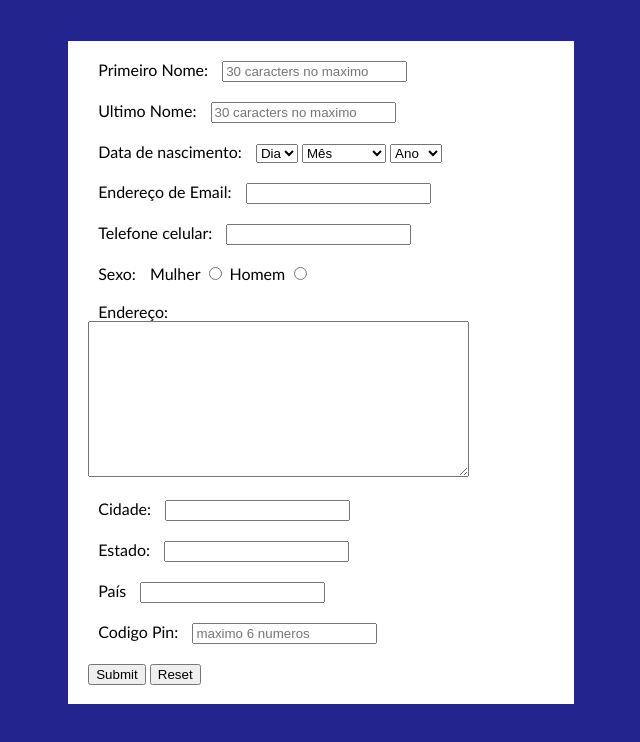
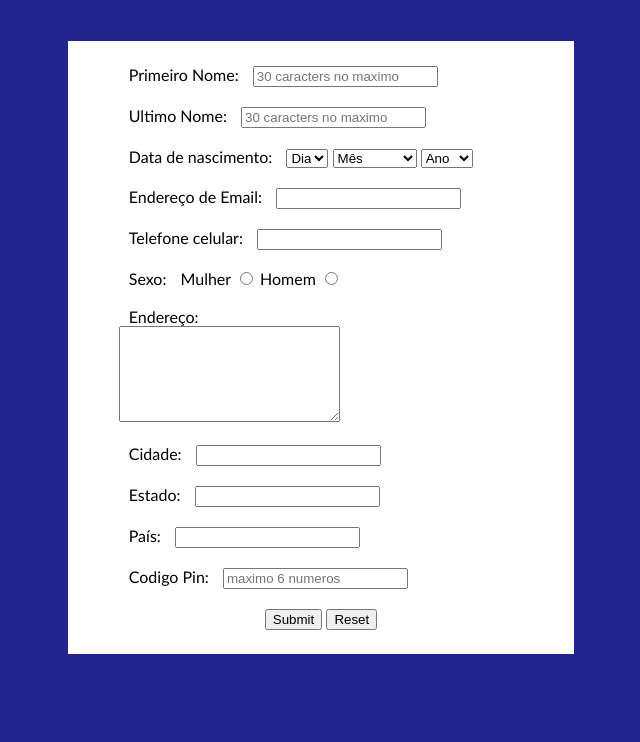
Before and after one commit to philipheferreira/pagina-formulario-HTML-CSS, a plain HTML site: page index.html in a window 1280 px wide. Shown: the part 90-832 px from the top of the page, without its empty margins (319-959 px from the left). After the commit the page ends 807 px from the top, so only its background shows below. Drawn offline with Linux system fonts and the light colour scheme.

Commit message:
atualizações referente a ajuste na tela

```diff
--- a/index.html
+++ b/index.html
@@ -152,7 +152,7 @@
 				Homem <input type="radio" name="sexo" value="homem"><br><br>
 
 				<label class="textoInput" for="endereco">Endereço: </label><br>
-				<textarea name="endereco" rows="10" cols="45"></textarea><br><br>
+				<textarea name="endereco" rows="6" cols="25"></textarea><br><br>
 
 				<label class="textoInput" for="cidade">Cidade: </label>
 				<input type="text" name="cidade" maxlength="30"><br><br>
@@ -160,14 +160,15 @@
 				<label class="textoInput" for="estado">Estado: </label>
 				<input type="text" name="estadao"><br><br>
 
-				<label class="textoInput" for="pais">País</label>
+				<label class="textoInput" for="pais">País: </label>
 				<input type="text" name="pais"><br><br>
 
 				<label class="textoInput" for="pin">Codigo Pin: </label>
 				<input type="text" name="pin" maxlength="6" placeholder="maximo 6 numeros"><br><br>
-
-				<input  type="submit" name="submit">
-				<input  type="reset" name="reset">
+				<div align="center">
+					<input  type="submit" name="submit">
+					<input  type="reset" name="reset">
+				</div>
 			</div>
 			<br>
 		</form>
--- a/style.css
+++ b/style.css
@@ -16,7 +16,7 @@ body{
 }
 
 .ajuste{
-	margin: 0 20px;
+	margin: 1% 10%;
 }
 
 form{
```
